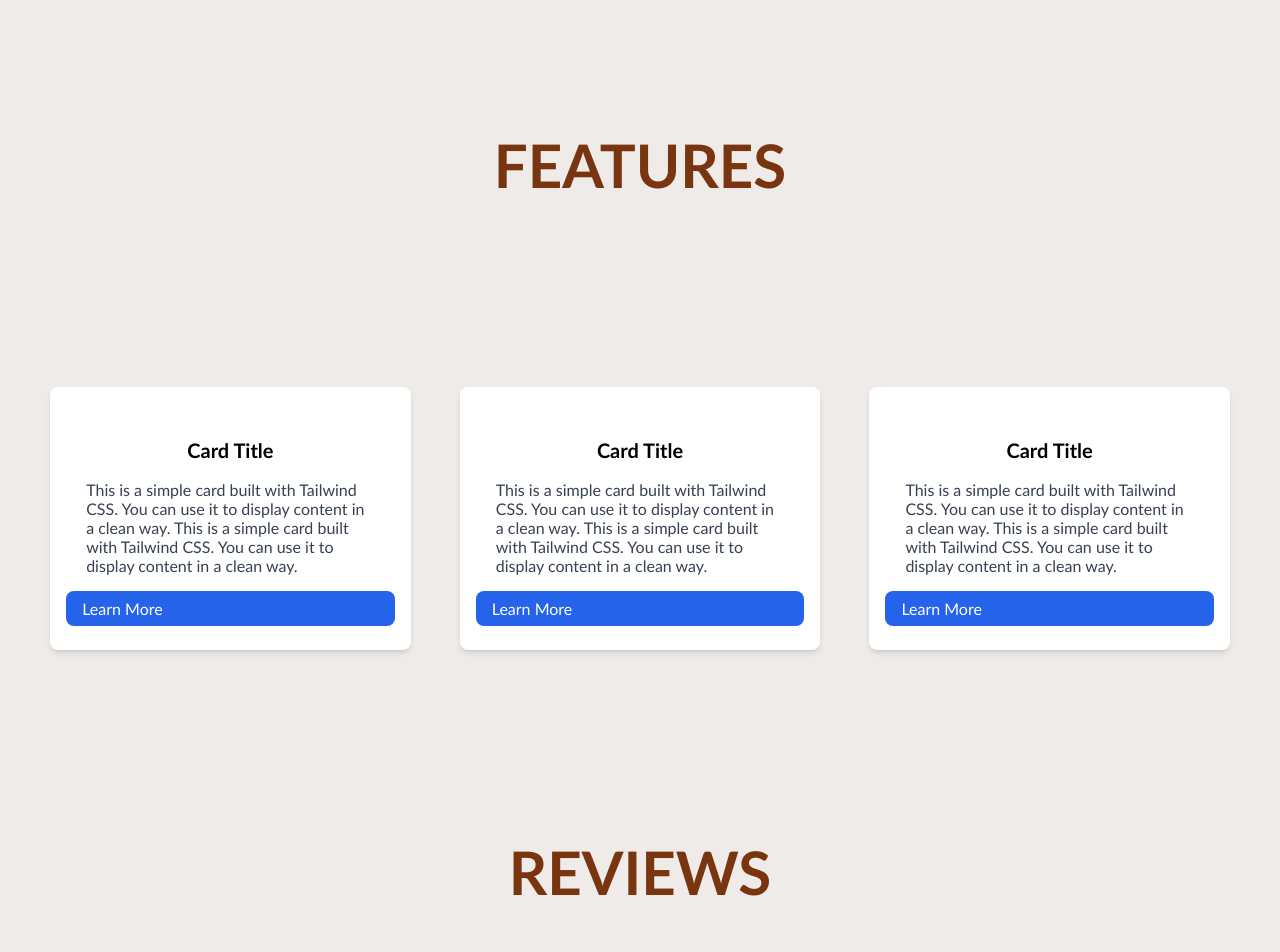
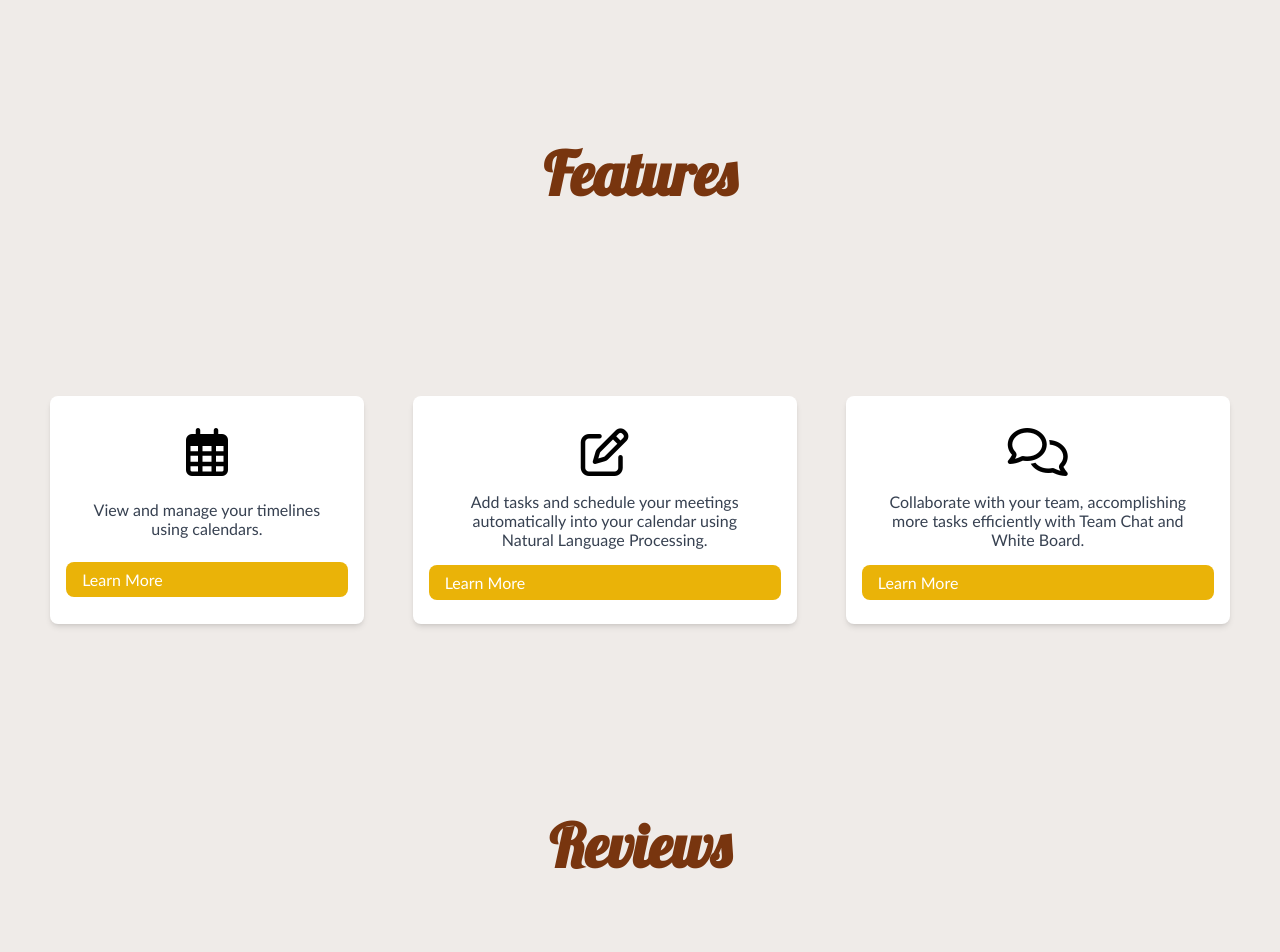
Before and after one commit to NMekks/elevvo-internship-task3-taskflow, a React (Create React App) app: page / in a window 1280 px wide. Shown: the part 600-1552 px from the top of the page. Built offline with nearby package versions, Linux system fonts and the light colour scheme.

Commit message:
fixed font styling for headers, finished features section

```diff
--- a/src/TaskFlow.js
+++ b/src/TaskFlow.js
@@ -4,25 +4,31 @@ const TaskFlow = () => {
   return (
     <div className="container-fluid">
       <div className="page-header">
-        <h1 className="text-amber-900">TASKFLOW</h1>
-        <p className="text-slate-600">Oragnization. Flow. Peace of mind.</p>
-        <button className="btn py-3 px-16 rounded-full border-0 bg-yellow-500 text-white text-lg">Let's Start</button>
+        <h1 className="text-amber-900">TaskFlow</h1>
+        <p className="text-slate-600 text-">
+          Oragnization. Flow. Peace of mind.
+        </p>
+        <button className="btn py-3 px-16 rounded-full border-0 bg-yellow-500 text-white text-lg">
+          Let's Start
+        </button>
       </div>
 
       <div className="cards-section">
-        <h3 className="text-center mt-48 mb-48 text-6xl text-amber-900">FEATURES</h3>
+        <h3 className="text-center mt-48 mb-48 text-6xl text-amber-900">
+          Features
+        </h3>
         <div className="cards">
           <div class="card max-w-sm bg-white border border-gray-200 rounded-lg shadow-md overflow-hidden">
             <div class="p-4 justify-items-center">
-              <h5 class="text-xl font-bold mb-2">Card Title</h5>
-              <p class="text-gray-700 mb-4 mx-5">
-                This is a simple card built with Tailwind CSS. You can use it to
-                display content in a clean way. This is a simple card built with
-                Tailwind CSS. You can use it to display content in a clean way.
+              <div className="card-icon text-5xl mt-4">
+                <i class="fa-regular fa-calendar-days"></i>
+              </div>
+              <p class="text-gray-700 mx-5 text-center my-6">
+                View and manage your timelines using calendars.
               </p>
               <a
                 href="#"
-                class="block mx-auto px-4 py-2 mb-2 text-white bg-blue-600 rounded-lg hover:bg-blue-700 transition "
+                class="block mx-auto px-4 py-2 mb-2 text-white bg-yellow-500 rounded-lg hover:bg-amber-900 transition "
               >
                 Learn More
               </a>
@@ -31,15 +37,16 @@ const TaskFlow = () => {
 
           <div class="card max-w-sm bg-white border border-gray-200 rounded-lg shadow-md overflow-hidden">
             <div class="p-4 justify-items-center">
-              <h5 class="text-xl font-bold mb-2">Card Title</h5>
-              <p class="text-gray-700 mb-4 mx-5">
-                This is a simple card built with Tailwind CSS. You can use it to
-                display content in a clean way. This is a simple card built with
-                Tailwind CSS. You can use it to display content in a clean way.
+              <div className="card-icon text-5xl mt-4">
+                <i class="fa-regular fa-pen-to-square"></i>
+              </div>
+              <p class="text-gray-700 mb-4 mx-5 text-center">
+                Add tasks and schedule your meetings automatically into your
+                calendar using Natural Language Processing.
               </p>
               <a
                 href="#"
-                class="block mx-auto px-4 py-2 mb-2 text-white bg-blue-600 rounded-lg hover:bg-blue-700 transition"
+                class="block mx-auto px-4 py-2 mb-2 text-white bg-yellow-500 rounded-lg hover:bg-amber-900 transition"
               >
                 Learn More
               </a>
@@ -48,15 +55,16 @@ const TaskFlow = () => {
 
           <div class="card max-w-sm bg-white border border-gray-200 rounded-lg shadow-md overflow-hidden">
             <div class="p-4 justify-items-center">
-              <h5 class="text-xl font-bold mb-2">Card Title</h5>
-              <p class="text-gray-700 mb-4 mx-5">
-                This is a simple card built with Tailwind CSS. You can use it to
-                display content in a clean way. This is a simple card built with
-                Tailwind CSS. You can use it to display content in a clean way.
+              <div className="card-icon text-5xl mt-4">
+                <i class="fa-regular fa-comments"></i>
+              </div>
+              <p class="text-gray-700 mb-4 mx-5 text-center">
+                Collaborate with your team, accomplishing more tasks efficiently
+                with Team Chat and White Board.
               </p>
               <a
                 href="#"
-                class="block mx-auto mb-2 px-4 py-2 text-white bg-blue-600 rounded-lg hover:bg-blue-700 transition"
+                class="block mx-auto mb-2 px-4 py-2 text-white bg-yellow-500 rounded-lg hover:bg-amber-900 transition"
               >
                 Learn More
               </a>
@@ -66,12 +74,15 @@ const TaskFlow = () => {
       </div>
 
       <div className="reviews">
-        <h3 className="text-center mt-48 mb-20 text-6xl text-amber-900">REVIEWS</h3>
+        <h3 className="text-center mt-48 mb-20 text-6xl text-amber-900">
+          Reviews
+        </h3>
         <div class="max-w-4xl bg-white border border-gray-200 rounded-lg shadow-md overflow-hidden m-auto mb-10">
           <div class="p-4">
             <h5 class="text-xl font-bold mb-2 mt-1 text-amber-900">John Doe</h5>
             <p class="text-gray-700 mb-4">
-              Organization is important to me, without it my life is a mess. Taskflow helped me witht that.
+              Organization is important to me, without it my life is a mess.
+              Taskflow helped me witht that.
             </p>
           </div>
         </div>
@@ -80,7 +91,8 @@ const TaskFlow = () => {
           <div class="p-4">
             <h5 class="text-xl font-bold mb-2 mt-1 text-amber-900">Jack Doe</h5>
             <p class="text-gray-700 mb-4">
-              I've never encountered a task organization application with a good price such as TaskFlow in all my years of living.
+              I've never encountered a task organization application with a good
+              price such as TaskFlow in all my years of living.
             </p>
           </div>
         </div>
@@ -89,15 +101,18 @@ const TaskFlow = () => {
           <div class="p-4">
             <h5 class="text-xl font-bold mb-2 mt-1 text-amber-900">Jane Doe</h5>
             <p class="text-gray-700 mb-4">
-              TaskFlow was a game changer for me. I am now more organized than ever thanks to it.
+              TaskFlow was a game changer for me. I am now more organized than
+              ever thanks to it.
             </p>
           </div>
         </div>
       </div>
 
       <div className="payment-section">
-        <h3 className="text-center mt-48 mb-40 text-6xl text-amber-900">PAYMENT OPTIONS</h3>
-        <div className="payment-options mb-20">
+        <h3 className="text-center mt-48 mb-20 text-6xl text-amber-900">
+          Pricing Options
+        </h3>
+        <div className="payment-options mb-40">
           <div class="card max-w-sm h-96 bg-white border border-gray-200 rounded-lg shadow-md overflow-hidden">
             <div class=" p-4 justify-items-center mx-6">
               <h5 class="text-3xl font-bold mb-0 mt-3">FREE</h5>
--- a/src/index.css
+++ b/src/index.css
@@ -10,6 +10,10 @@ body {
 
 a {
   text-decoration: none;
+}
+
+h1, h3 {
+   font-family: "Lobster", sans-serif;
 }
 
 .page-header{
```
